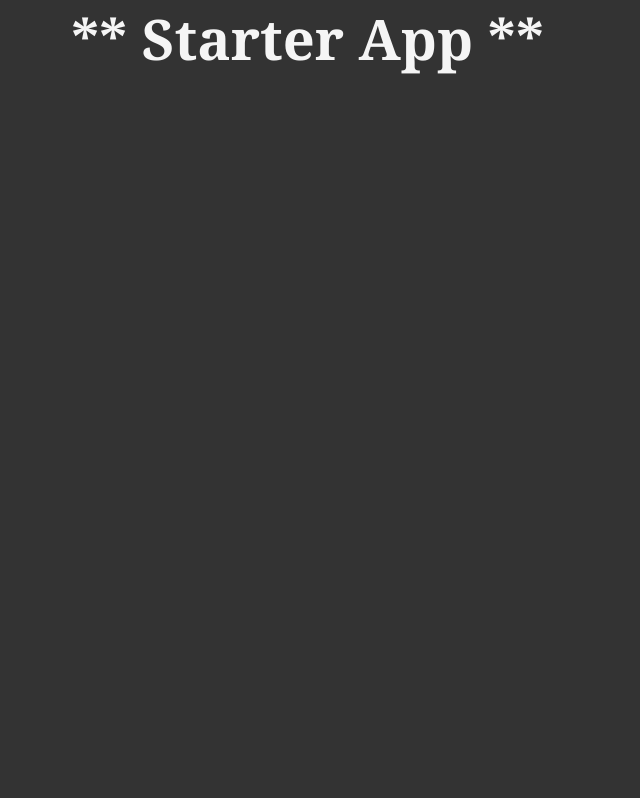
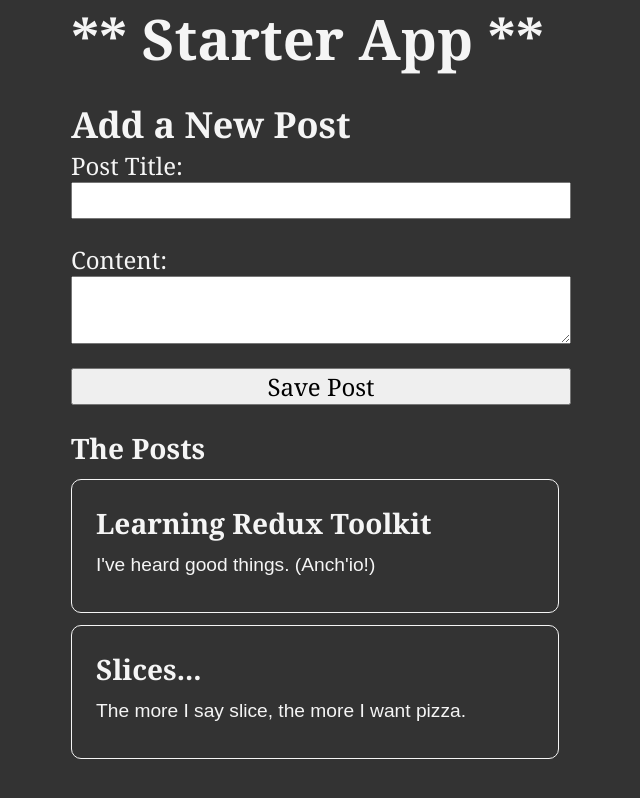
Before and after one commit to aquacalc/mern-modern-rtk, a React (Create React App) app: page / in a window 1280 px wide. Shown: the top 798 px of the page, without its empty margins (319-959 px from the left). Built offline with nearby package versions, Linux system fonts and the light colour scheme.

Commit message:
add postSlice with prepare callback

```diff
--- a/src/App.js
+++ b/src/App.js
@@ -1,7 +1,12 @@
+import PostsList from './features/posts/PostsList'
+import AddPostForm from './features/posts/AddPostForm';
+
 function App() {
   return (
     <main className="App">
       <h1>** Starter App **</h1>
+      <AddPostForm />
+      <PostsList />
     </main>
   );
 }
--- a/src/app/store.js
+++ b/src/app/store.js
@@ -1,6 +1,9 @@
 import { configureStore } from "@reduxjs/toolkit";
+import postsReducer from '../features/posts/postsSlice'
 
 export const store = configureStore({
-  reducer: {},
-  devTools: true,
+  reducer: {
+    posts: postsReducer
+  },
+  // devTools: true,
 });
--- /dev/null
+++ b/src/features/posts/AddPostForm.js
@@ -0,0 +1,87 @@
+import { useState } from "react";
+
+import {
+  useDispatch,
+  // useSelector
+} from "react-redux";
+// import { nanoid } from "@reduxjs/toolkit";
+
+import { postAdded } from "./postsSlice";
+// import { selectAllUsers } from "../users/usersSlice";
+
+const AddPostForm = () => {
+  const dispatch = useDispatch();
+
+  const [title, setTitle] = useState("");
+  const [content, setContent] = useState("");
+  // const [userId, setUserId] = useState("");
+
+  // const users = useSelector(selectAllUsers);
+
+  const onTitleChanged = (e) => setTitle(e.target.value);
+  const onContentChanged = (e) => setContent(e.target.value);
+  // const onAuthorChanged = (e) => setUserId(e.target.value);
+
+  const onSavePostClicked = () => {
+    if (title && content) {
+      // [NB] With 'prepare' callback in slice
+      dispatch(postAdded(title, content));
+      // dispatch(
+      //   postAdded({
+      //   id: nanoid(),
+      //   title,
+      //   content,
+      //   // userId
+      //   }));
+
+      setTitle("");
+      setContent("");
+    }
+  };
+
+  // const canSave = Boolean(title) && Boolean(content) && Boolean(userId);
+
+  // const usersOptions = users.map((user) => (
+  //   <option key={user.id} value={user.id}>
+  //     {user.name}
+  //   </option>
+  // ));
+
+  return (
+    <section>
+      <h2>Add a New Post</h2>
+      <form>
+        <label htmlFor="postTitle">Post Title:</label>
+        <input
+          type="text"
+          id="postTitle"
+          name="postTitle"
+          value={title}
+          onChange={onTitleChanged}
+        />
+
+        {/* <label htmlFor="postAuthor">Author:</label>
+        <select id="postAuthor" value={userId} onChange={onAuthorChanged}>
+          <option value=""></option>
+          {usersOptions}
+        </select> */}
+
+        <label htmlFor="postContent">Content:</label>
+        <textarea
+          id="postContent"
+          name="postContent"
+          value={content}
+          onChange={onContentChanged}
+        />
+        <button
+          type="button"
+          onClick={onSavePostClicked}
+          // disabled={!canSave}
+        >
+          Save Post
+        </button>
+      </form>
+    </section>
+  );
+};
+export default AddPostForm;
--- /dev/null
+++ b/src/features/posts/PostsList.js
@@ -0,0 +1,23 @@
+import { useSelector } from "react-redux";
+import { selectAllPosts } from "./postsSlice";
+
+const PostsList = () => {
+  const posts = useSelector(selectAllPosts);
+  // const posts = useSelector((state) => state.posts);
+
+  const renderedPosts = posts.map((p) => (
+    <article key={p.id}>
+      <h3>{p.title}</h3>
+      <p>{p.content.substring(0, 100)}</p>
+    </article>
+  ));
+
+  return (
+    <>
+      <h3>The Posts</h3>
+      {renderedPosts}
+    </>
+  );
+};
+
+export default PostsList;
--- /dev/null
+++ b/src/features/posts/postsSlice.js
@@ -0,0 +1,58 @@
+import { createSlice, nanoid } from "@reduxjs/toolkit";
+
+const initialState = [
+  {
+    id: "1",
+    title: "Learning Redux Toolkit",
+    content: "I've heard good things. (Anch'io!)",
+    // date: sub(new Date(), { minutes: 10 }).toISOString(),
+    // reactions: {
+    //     thumbsUp: 0,
+    //     wow: 0,
+    //     heart: 0,
+    //     rocket: 0,
+    //     coffee: 0
+    // }
+  },
+  {
+    id: "2",
+    title: "Slices...",
+    content: "The more I say slice, the more I want pizza.",
+    // date: sub(new Date(), { minutes: 5 }).toISOString(),
+    // reactions: {
+    //     thumbsUp: 0,
+    //     wow: 0,
+    //     heart: 0,
+    //     rocket: 0,
+    //     coffee: 0
+    // }
+  },
+];
+
+const postsSlice = createSlice({
+  name: "posts",
+  initialState,
+  reducers: {
+    postAdded: {
+      reducer(state, action) {
+        state.push(action.payload);
+      },
+      prepare(title, content) {
+        return {
+          payload: {
+            id: nanoid(),
+            title,
+            content,
+          },
+        };
+      },
+    },
+  },
+});
+
+// see: (~25:45) https://www.youtube.com/watch?v=NqzdVN2tyvQ
+export const selectAllPosts = (state) => state.posts;
+
+export const { postAdded } = postsSlice.actions;
+
+export default postsSlice.reducer;
```
